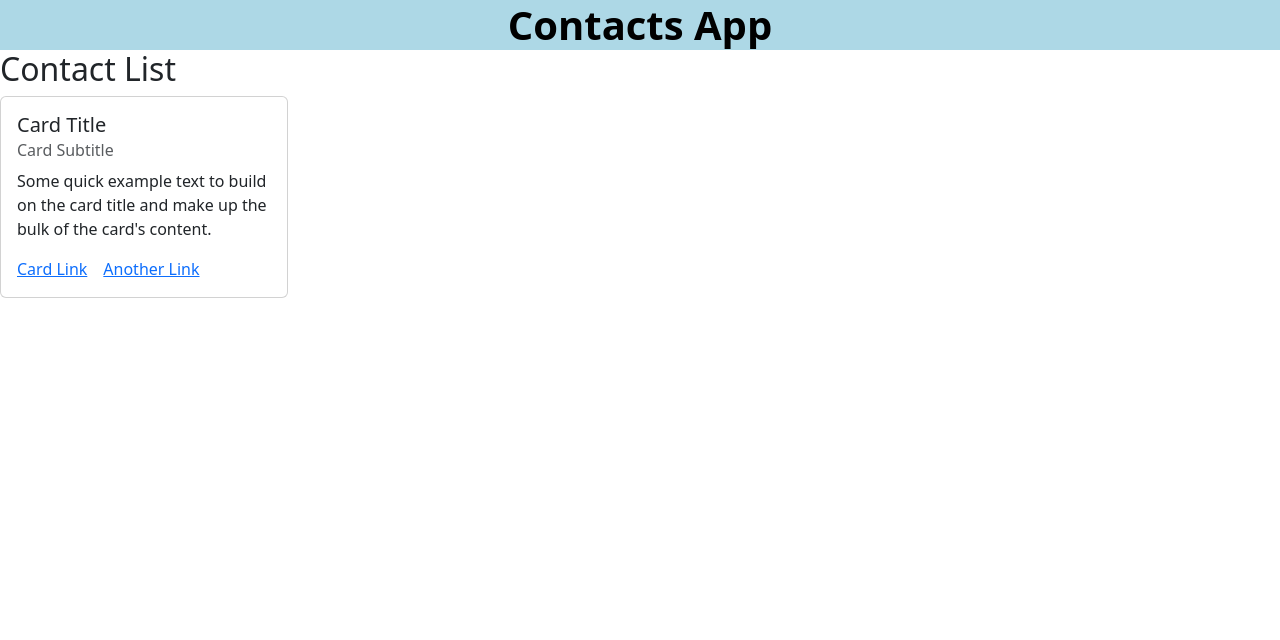
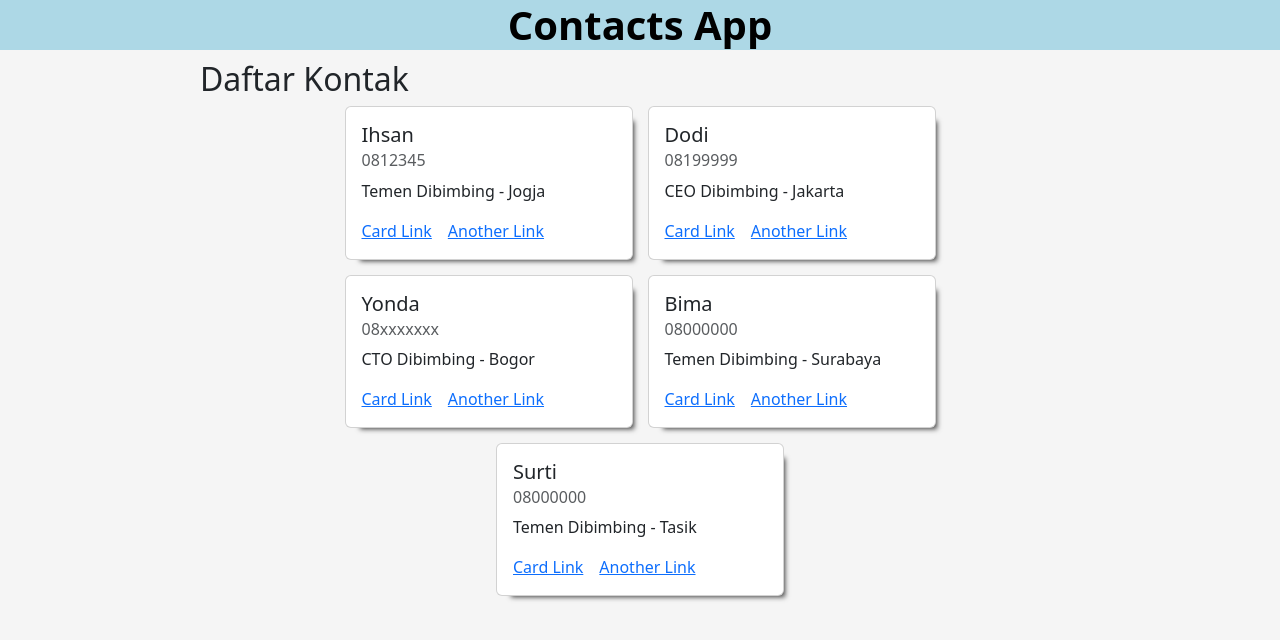
Before and after one commit to dibimbing-talent-connect-react/contacts-app, a React (Create React App) app: page / in a window 1280 px wide. Shown: the top 640 px of the page. Built offline with nearby package versions, Linux system fonts and the light colour scheme.

Commit message:
react day 1 done

```diff
--- a/src/App.js
+++ b/src/App.js
@@ -1,14 +1,31 @@
+import { useState, createContext } from "react";
 import "bootstrap/dist/css/bootstrap.min.css";
 import "./assets/styles/index.css"; //css file stylesheet
 import Header from "./components/Header";
 import Content from "./components/Content";
 
+export const DataContext = createContext();
+
 function App() {
+  const [angka, setAngka] = useState(0);
+
+  // let angka = 0;
+
+  // const tambahAngka = () => {
+    //   angka = angka + 1;
+    //   console.log(angka);
+    // setAngka(angka + 1);
+  // };
+
   return (
-    <div className="App">
-      <Header />
-      <Content />
-    </div>
+    <DataContext.Provider value={{ angka, setAngka }}>
+      <div className="App">
+        <Header />
+        <Content />
+        {/* <h1>{angka}</h1> */}
+        {/* <button onClick={tambahAngka}>Tambah Angka</button> */}
+      </div>
+    </DataContext.Provider>
   );
 }
 
--- a/src/assets/styles/index.css
+++ b/src/assets/styles/index.css
@@ -1,6 +1,8 @@
 body {
-    padding: 0;
-    margin: 0;
+  padding: 0;
+  margin: 0;
+  box-sizing: border-box;
+  background-color: whitesmoke;
 }
 
 .header {
@@ -12,3 +14,20 @@ body {
   align-items: center;
   justify-content: center;
 }
+
+.content {
+  margin: 10px 200px;
+}
+
+.contacts-list {
+  display: flex;
+  flex-wrap: wrap;
+  gap: 15px;
+  justify-content: center;
+}
+
+.card {
+  box-shadow: 8px 8px 5px -7px rgba(0,0,0,0.75);
+  -webkit-box-shadow: 8px 8px 5px -7px rgba(0,0,0,0.75);
+  -moz-box-shadow: 8px 8px 5px -7px rgba(0,0,0,0.75);
+}
--- a/src/components/ContactCard/index.js
+++ b/src/components/ContactCard/index.js
@@ -1,14 +1,13 @@
 import Card from "react-bootstrap/Card";
 
-const ContactCard = () => {
+const ContactCard = (props) => {
   return (
     <Card style={{ width: "18rem" }}>
       <Card.Body>
-        <Card.Title>Card Title</Card.Title>
-        <Card.Subtitle className="mb-2 text-muted">Card Subtitle</Card.Subtitle>
+        <Card.Title>{props.nama}</Card.Title>
+        <Card.Subtitle className="mb-2 text-muted">{props.nomor}</Card.Subtitle>
         <Card.Text>
-          Some quick example text to build on the card title and make up the
-          bulk of the card's content.
+          {props.info} - {props.alamat}
         </Card.Text>
         <Card.Link href="#">Card Link</Card.Link>
         <Card.Link href="#">Another Link</Card.Link>
--- a/src/components/Content/index.js
+++ b/src/components/Content/index.js
@@ -1,15 +1,30 @@
-import React from "react";
+import React, { useEffect, useState } from "react";
 import ContentStyle from "../../assets/styles/Content.module.css";
 import ContactCard from "../ContactCard";
+import { data } from "../../utils/data";
 
 const Content = () => {
-  console.log(ContentStyle);
+  const [dataContacts, setDataContacts] = useState([]);
+
+  useEffect(() => {
+    setDataContacts(data);
+  }, []);
 
   return (
     <div className="content">
-      {/* <h2 style={ContentStyle.title}>Daftar Kontak</h2> */}
-      <h2>Contact List</h2>
-      <ContactCard />
+      {/* CSS module */}
+      <h2 styles={ContentStyle.title}>Daftar Kontak</h2>
+      <div className="contacts-list">
+        {dataContacts.map((contact, index) => (
+          <ContactCard
+            key={index}
+            nama={contact.nama}
+            nomor={contact.nomor}
+            info={contact.info}
+            alamat={contact.alamat}
+          />
+        ))}
+      </div>
     </div>
   );
 };
--- a/src/components/Header/index.js
+++ b/src/components/Header/index.js
@@ -1,4 +1,5 @@
 import React from "react";
+// import { DataContext } from "../../App";
 
 const Header = () => {
   const titleStyle = {
@@ -7,6 +8,8 @@ const Header = () => {
     textAlign: "center",
     margin: 0,
   };
+
+  // const angkaContext = useContext(DataContext);
 
   return (
     <div className="header">
--- /dev/null
+++ b/src/utils/data.js
@@ -0,0 +1,32 @@
+export const data = [
+  {
+    nama: "Ihsan",
+    nomor: "0812345",
+    alamat: "Jogja",
+    info: "Temen Dibimbing",
+  },
+  {
+    nama: "Dodi",
+    nomor: "08199999",
+    alamat: "Jakarta",
+    info: "CEO Dibimbing",
+  },
+  {
+    nama: "Yonda",
+    nomor: "08xxxxxxx",
+    alamat: "Bogor",
+    info: "CTO Dibimbing",
+  },
+  {
+    nama: "Bima",
+    nomor: "08000000",
+    alamat: "Surabaya",
+    info: "Temen Dibimbing",
+  },
+  {
+    nama: "Surti",
+    nomor: "08000000",
+    alamat: "Tasik",
+    info: "Temen Dibimbing",
+  },
+];
```
